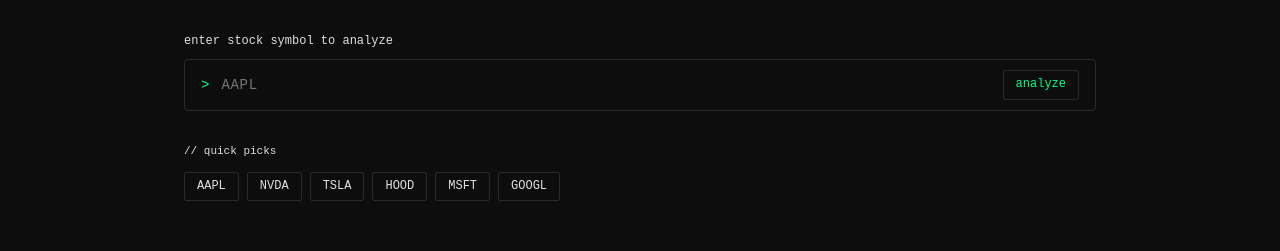
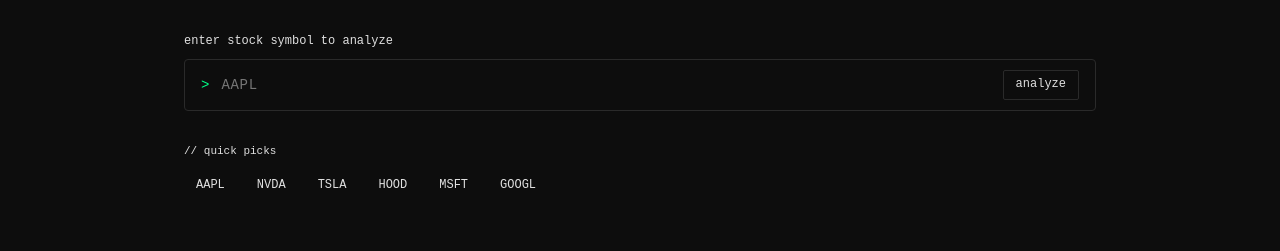
Before and after one commit to YoTNT/GuessHowMuch-web, a React (Vite) app: page / in a window 1280 px wide. Shown: the part 192-443 px from the top of the page. Built offline with nearby package versions, Linux system fonts and the light colour scheme.

Commit message:
fix: add unified Button component with hover and loading states

```diff
--- /dev/null
+++ b/src/components/Button.tsx
@@ -0,0 +1,64 @@
+// ============================================================
+// Button — Unified button component
+// Terminal aesthetic with consistent hover and loading states
+// ============================================================
+
+import { useState } from 'react';
+
+interface ButtonProps {
+  onClick: () => void;
+  children: React.ReactNode;
+  variant?: 'primary' | 'secondary' | 'danger';
+  disabled?: boolean;
+  loading?: boolean;
+  loadingText?: string;
+  style?: React.CSSProperties;
+}
+
+export function Button({
+  onClick,
+  children,
+  variant = 'primary',
+  disabled = false,
+  loading = false,
+  loadingText = 'loading...',
+  style,
+}: ButtonProps) {
+  const [hovered, setHovered] = useState(false);
+
+  const isDisabled = disabled || loading;
+
+  const colorMap = {
+    primary: 'var(--color-accent)',
+    secondary: 'var(--color-muted)',
+    danger: 'var(--color-negative)',
+  };
+
+  const color = colorMap[variant];
+
+  return (
+    <button
+      onClick={isDisabled ? undefined : onClick}
+      onMouseEnter={() => !isDisabled && setHovered(true)}
+      onMouseLeave={() => setHovered(false)}
+      style={{
+        background: hovered && !isDisabled ? color : 'transparent',
+        border: `1px solid ${isDisabled ? 'var(--color-border)' : color}`,
+        color: isDisabled
+          ? 'var(--color-muted)'
+          : hovered
+          ? 'var(--color-bg)'
+          : color,
+        fontFamily: 'var(--font-mono)',
+        fontSize: '12px',
+        padding: '4px 12px',
+        borderRadius: '2px',
+        cursor: isDisabled ? 'not-allowed' : 'pointer',
+        transition: 'all 0.15s',
+        ...style,
+      }}
+    >
+      {loading ? loadingText : children}
+    </button>
+  );
+}
--- a/src/components/SearchBar.tsx
+++ b/src/components/SearchBar.tsx
@@ -1,9 +1,5 @@
-// ============================================================
-// SearchBar — Stock symbol input
-// Terminal style prompt
-// ============================================================
-
 import { useState, type KeyboardEvent } from 'react';
+import { Button } from './Button';
 
 interface SearchBarProps {
   onSearch: (symbol: string) => void;
@@ -26,12 +22,10 @@
 
   return (
     <div style={{ marginBottom: '32px' }}>
-      {/* Prompt label */}
       <div style={{ color: 'var(--color-muted)', fontSize: '12px', marginBottom: '8px' }}>
         enter stock symbol to analyze
       </div>
 
-      {/* Input row */}
       <div
         style={{
           display: 'flex',
@@ -43,12 +37,10 @@
           borderRadius: '4px',
         }}
       >
-        {/* Terminal prompt */}
         <span style={{ color: 'var(--color-accent)', userSelect: 'none' }}>
           &gt;
         </span>
 
-        {/* Input */}
         <input
           type="text"
           value={value}
@@ -68,24 +60,14 @@
           }}
         />
 
-        {/* Button */}
-        <button
+        <Button
           onClick={handleSearch}
-          disabled={loading || !value.trim()}
-          style={{
-            background: 'transparent',
-            border: '1px solid var(--color-border)',
-            color: loading ? 'var(--color-muted)' : 'var(--color-accent)',
-            fontFamily: 'var(--font-mono)',
-            fontSize: '12px',
-            padding: '4px 12px',
-            borderRadius: '2px',
-            cursor: loading || !value.trim() ? 'not-allowed' : 'pointer',
-            transition: 'border-color 0.15s',
-          }}
+          disabled={!value.trim()}
+          loading={loading}
+          loadingText="loading..."
         >
-          {loading ? 'loading...' : 'analyze'}
-        </button>
+          analyze
+        </Button>
       </div>
     </div>
   );
--- a/src/pages/HomePage.tsx
+++ b/src/pages/HomePage.tsx
@@ -1,4 +1,5 @@
 import { SearchBar } from '../components/SearchBar';
+import { Button } from '../components/Button';
 
 interface HomePageProps {
   onSearch: (symbol: string) => void;
@@ -31,31 +32,13 @@
         </div>
         <div style={{ display: 'flex', gap: '8px', flexWrap: 'wrap' }}>
           {['AAPL', 'NVDA', 'TSLA', 'HOOD', 'MSFT', 'GOOGL'].map(symbol => (
-            <button
+            <Button
               key={symbol}
+              variant="secondary"
               onClick={() => onSearch(symbol)}
-              style={{
-                background: 'transparent',
-                border: '1px solid var(--color-border)',
-                color: 'var(--color-muted)',
-                fontFamily: 'var(--font-mono)',
-                fontSize: '12px',
-                padding: '4px 12px',
-                borderRadius: '2px',
-                cursor: 'pointer',
-                transition: 'color 0.15s, border-color 0.15s',
-              }}
-              onMouseEnter={e => {
-                e.currentTarget.style.color = 'var(--color-accent)';
-                e.currentTarget.style.borderColor = 'var(--color-accent)';
-              }}
-              onMouseLeave={e => {
-                e.currentTarget.style.color = 'var(--color-muted)';
-                e.currentTarget.style.borderColor = 'var(--color-border)';
-              }}
             >
               {symbol}
-            </button>
+            </Button>
           ))}
         </div>
       </div>
--- a/src/pages/StockPage.tsx
+++ b/src/pages/StockPage.tsx
@@ -1,10 +1,11 @@
-import { useEffect } from 'react';
+import { useEffect, useState } from 'react';
 import { useStock } from '../hooks/useStock';
 import { QuoteCard } from '../components/QuoteCard';
 import { PredictionCard } from '../components/PredictionCard';
 import { NewsCard } from '../components/NewsCard';
 import { IndicatorsCard } from '../components/IndicatorsCard';
 import { QuoteCardSkeleton, IndicatorsCardSkeleton, NewsCardSkeleton } from '../components/Skeleton';
+import { Button } from '../components/Button';
 
 interface StockPageProps {
   symbol: string;
@@ -13,16 +14,30 @@
 
 export function StockPage({ symbol, onBack }: StockPageProps) {
   const { snapshot, news, predictions, loading, error, fetchStock, generatePrediction } = useStock();
+  const [generating, setGenerating] = useState(false);
+  const [generateError, setGenerateError] = useState<string | null>(null);
+  const [generateSuccess, setGenerateSuccess] = useState(false);
 
   useEffect(() => {
     fetchStock(symbol);
   }, [symbol, fetchStock]);
 
   const handleGeneratePrediction = async () => {
+    setGenerating(true);
+    setGenerateError(null);
+    setGenerateSuccess(false);
+
     try {
       await generatePrediction(symbol);
+      setGenerateSuccess(true);
+      // Clear success message after 3 seconds
+      setTimeout(() => setGenerateSuccess(false), 3000);
     } catch (err) {
-      console.error('Failed to generate prediction:', err);
+      setGenerateError(
+        err instanceof Error ? err.message : 'Failed to generate prediction'
+      );
+    } finally {
+      setGenerating(false);
     }
   };
 
@@ -30,20 +45,9 @@
     <div>
       {/* Back button */}
       <div style={{ marginBottom: '24px' }}>
-        <button
-          onClick={onBack}
-          style={{
-            background: 'transparent',
-            border: 'none',
-            color: 'var(--color-muted)',
-            fontFamily: 'var(--font-mono)',
-            fontSize: '12px',
-            cursor: 'pointer',
-            padding: '0',
-          }}
-        >
+        <Button variant="secondary" onClick={onBack}>
           &lt; back
-        </button>
+        </Button>
       </div>
 
       {/* Symbol header */}
@@ -72,21 +76,9 @@
               ? 'Alpha Vantage free tier allows 5 requests per minute. Please wait a moment and try again.'
               : 'Something went wrong. Please try again.'}
           </div>
-          <button
-            onClick={() => fetchStock(symbol)}
-            style={{
-              background: 'transparent',
-              border: '1px solid var(--color-border)',
-              color: 'var(--color-accent)',
-              fontFamily: 'var(--font-mono)',
-              fontSize: '11px',
-              padding: '4px 12px',
-              borderRadius: '2px',
-              cursor: 'pointer',
-            }}
-          >
+          <Button onClick={() => fetchStock(symbol)} variant="primary">
             retry
-          </button>
+          </Button>
         </div>
       )}
 
@@ -117,25 +109,51 @@
               <span style={{ color: 'var(--color-muted)', fontSize: '11px' }}>
                 // predictions
               </span>
-              <button
+              <Button
                 onClick={handleGeneratePrediction}
                 disabled={loading}
+                loading={generating}
+                loadingText="generating..."
+              >
+                + generate
+              </Button>
+            </div>
+
+            {/* Generate error */}
+            {generateError && (
+              <div
                 style={{
-                  background: 'transparent',
-                  border: '1px solid var(--color-border)',
-                  color: loading ? 'var(--color-muted)' : 'var(--color-accent)',
-                  fontFamily: 'var(--font-mono)',
-                  fontSize: '11px',
-                  padding: '4px 10px',
-                  borderRadius: '2px',
-                  cursor: loading ? 'not-allowed' : 'pointer',
+                  border: '1px solid var(--color-negative)',
+                  backgroundColor: 'rgba(255, 68, 68, 0.05)',
+                  padding: '10px 12px',
+                  borderRadius: '4px',
+                  marginBottom: '12px',
+                  fontSize: '12px',
+                  color: 'var(--color-negative)',
                 }}
               >
-                + generate
-              </button>
-            </div>
+                [ERROR] {generateError}
+              </div>
+            )}
 
-            {!loading && predictions.length === 0 && (
+            {/* Generate success */}
+            {generateSuccess && (
+              <div
+                style={{
+                  border: '1px solid var(--color-positive)',
+                  backgroundColor: 'rgba(0, 255, 136, 0.05)',
+                  padding: '10px 12px',
+                  borderRadius: '4px',
+                  marginBottom: '12px',
+                  fontSize: '12px',
+                  color: 'var(--color-positive)',
+                }}
+              >
+                [OK] Prediction generated successfully
+              </div>
+            )}
+
+            {!loading && !generating && predictions.length === 0 && (
               <div style={{ color: 'var(--color-muted)', fontSize: '12px' }}>
                 no predictions yet — click generate
               </div>
```
